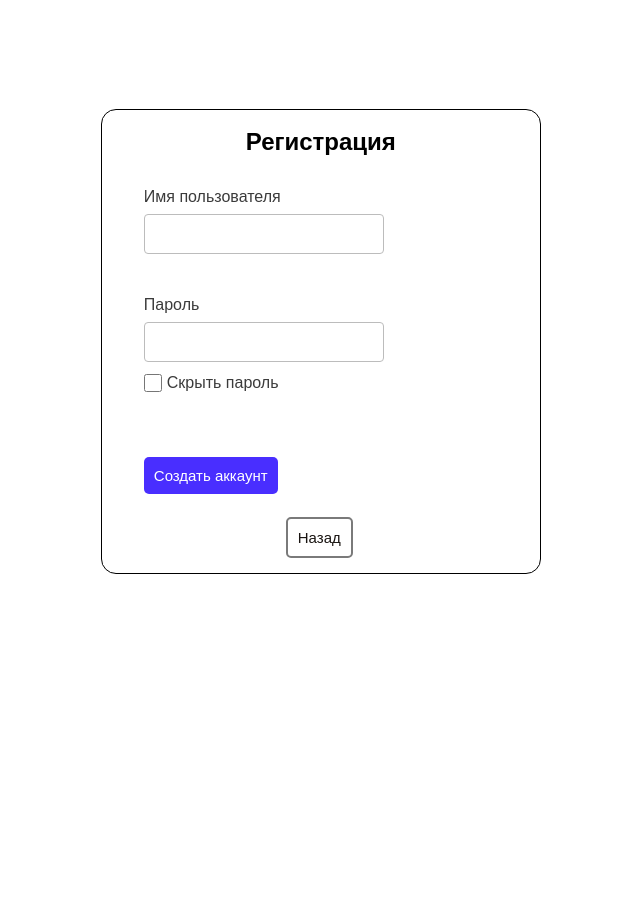
After one commit to dehorik/marketplace, a FastAPI app: template frontend/templates/registration.html in a window 1280 px wide. The commit adds this page. Shown: the whole page, without its empty margins (360-1000 px from the left). Run offline with FastAPI, Linux system fonts and the light colour scheme; the template is opened without the code that fills it, so the values that code supplies are empty; parts of the project's set-up code (start-up, migrations or seed data) failed here and were passed over.

Commit message:
create registration form

```diff
--- a/app/auth/models.py
+++ b/app/auth/models.py
@@ -8,8 +8,8 @@ from entities.users.models import UserModel
 class UserCredentialsModel(BaseModel):
     """Данные для входа/регистрации"""
 
-    user_name: str = Form(min_length=6, max_length=14)
-    user_password: str = Form(min_length=8, max_length=18)
+    user_name: str = Form(min_length=6, max_length=16)
+    user_password: str = Form(min_length=8, max_length=16)
 
 
 class AccessTokenModel(BaseModel):
--- /dev/null
+++ b/frontend/static/css/registration.css
@@ -0,0 +1,131 @@
+* {
+    margin: 0;
+    padding: 0;
+    border: 0;
+}
+
+*, *:before, *:after {
+    -webkit-box-sizing: border-box;
+    -moz-box-sizing: border-box;
+    box-sizing: border-box;
+}
+
+html, body {
+    height: 100%;
+    width: 100%;
+    font-family: Arial, sans-serif;
+    -ms-text-size-adjust: 100%;
+    -moz-text-size-adjust: 100%;
+    -webkit-text-size-adjust: 100%;
+}
+
+#registration-form-container {
+    border: black solid 1px;
+    border-radius: 15px;
+    height: 465px;
+    width: 440px;
+    margin: 8.5% 0 0 36%;
+}
+
+#registration-title{
+    text-align: center;
+    font-size: 24px;
+    font-weight: 600;
+    margin: 18px 0 0 0;
+}
+
+#form-elements {
+    margin: 32px 0 0 42px;
+}
+
+.input-container {
+    color: #3b3b3b;
+    font-weight: 450;
+    margin: 0 0 15px 0;
+}
+
+#password-view {
+    display: flex;
+    margin: 12px 0 0 0;
+}
+
+#password-view input{
+    display: inline-block;
+    width: 18px;
+    height: 18px;
+    border-radius: 25px;
+}
+
+#password-view input:hover {
+    box-shadow: none;
+}
+
+#password-view label {
+    display: inline-block;
+    margin: 0 0 0 5px;
+}
+
+.invalid-input-msg {
+    margin: 10px 0 0 0;
+    font-size: 15px;
+    height: 17px;
+    color: red;
+}
+
+.input-container input {
+    display: block;
+    border: #bcbcbc solid 1px;
+    border-radius: 4px;
+    height: 40px;
+    width: 240px;
+    font-size: 17px;
+    padding: 4px;
+}
+
+.input-container input:hover {
+    border: #5197ff solid 2px;
+    box-shadow: 1px 1px #6bbdff, -1px -1px #6bbdff;
+}
+
+.input-container label {
+    display: block;
+    margin: 0 0 8px 0;
+}
+
+#send-data-button {
+    margin: 38px 0 0 0;
+}
+
+#send-data-button input {
+    background-color: #492eff;
+    padding: 10px;
+    border-radius: 5px;
+    color: white;
+    font-weight: 400;
+    font-size: 15px;
+}
+
+#send-data-button input:hover {
+    background-color: #3f72ff;
+}
+
+#cancel-registration-button {
+    margin: 35px 0 0 42%;
+}
+
+#cancel-registration-button a{
+    font-size: 15px;
+    border: #7a7a7a solid 2px;
+    border-radius: 5px;
+    background-color: white;
+    padding: 10px;
+    font-weight: 400;
+    width: 80px;
+    height: 37px;
+    text-decoration: none;
+    color: #191411;
+}
+
+#cancel-registration-button a:hover {
+    background-color: rgba(233,233,233,0.94);
+}
--- /dev/null
+++ b/frontend/static/js/registration.js
@@ -0,0 +1,36 @@
+const input_username_elem = document.getElementById("input-username");
+const input_password_elem = document.getElementById("input-password");
+
+input_username_elem.addEventListener("input", function () {
+    const invalid_elem_msg = document.querySelector("#username-input-container .invalid-input-msg");
+
+    if (input_username_elem.validity.tooShort) {
+        invalid_elem_msg.innerHTML = "Минимальная длина: 6 символов!";
+    }
+    else {
+        invalid_elem_msg.innerHTML = "";
+    }
+});
+
+input_password_elem.addEventListener("input", function () {
+    const invalid_elem_msg = document.querySelector("#password-input-container .invalid-input-msg");
+
+    if (input_password_elem.validity.tooShort) {
+        invalid_elem_msg.innerHTML = "Минимальная длина: 8 символов!";
+    }
+    else {
+        invalid_elem_msg.innerHTML = "";
+    }
+});
+
+
+const password_viewer = document.getElementById("password-view-checkbox");
+
+password_viewer.addEventListener("click", function () {
+    if (password_viewer.checked) {
+        input_password_elem.type = "password";
+    }
+    else {
+        input_password_elem.type = "text";
+    }
+});
--- a/frontend/templates/catalog.html
+++ b/frontend/templates/catalog.html
@@ -8,9 +8,6 @@
     <link rel="stylesheet" href="/static/css/style.css">
     <script src="https://cdn.jsdelivr.net/npm/axios/dist/axios.min.js"></script>
     <script src="/static/js/auth_token.js"></script>
-    <script>
-        verify_token();
-    </script>
     <title>ItemHub</title>
 </head>
 <body>
@@ -54,6 +51,8 @@
                         const access_token = get_token();
 
                         if (access_token) {
+                            verify_token();
+
                             axios.get(
                                 "/users/me", {
                                     headers: {
--- /dev/null
+++ b/frontend/templates/registration.html
@@ -0,0 +1,46 @@
+<!doctype html>
+<html lang="ru">
+<head>
+    <meta charset="UTF-8">
+    <meta name="viewport"
+          content="width=device-width, user-scalable=no, initial-scale=1.0, maximum-scale=1.0, minimum-scale=1.0">
+    <meta http-equiv="X-UA-Compatible" content="ie=edge">
+    <link href="/static/css/registration.css" rel="stylesheet">
+    <title>Document</title>
+</head>
+<body>
+<div id="registration-form-container">
+    <div id="registration-title">Регистрация</div>
+
+    <form>
+        <div id="form-elements">
+            <div id="input-containers">
+                <div id="username-input-container" class="input-container">
+                    <label for="input-username">Имя пользователя</label>
+                    <input type="text" name="user_name" id="input-username" minlength="6" maxlength="16" required>
+                    <div class="invalid-input-msg"></div>
+                </div>
+                <div id="password-input-container" class="input-container">
+                    <label for="input-password">Пароль</label>
+                    <input type="text" name="user_password" id="input-password" minlength="8" maxlength="16" required>
+                    <div id="password-view">
+                        <input type="checkbox" id="password-view-checkbox">
+                        <label for="password-view-checkbox">Скрыть пароль</label>
+                    </div>
+                    <div class="invalid-input-msg"></div>
+                </div>
+            </div>
+
+            <div id="send-data-button">
+                <input type="submit" value="Создать аккаунт">
+            </div>
+        </div>
+    </form>
+
+    <div id="cancel-registration-button">
+        <a href="/products/catalog.html">Назад</a>
+    </div>
+</div>
+<script src="/static/js/registration.js"></script>
+</body>
+</html>
```
